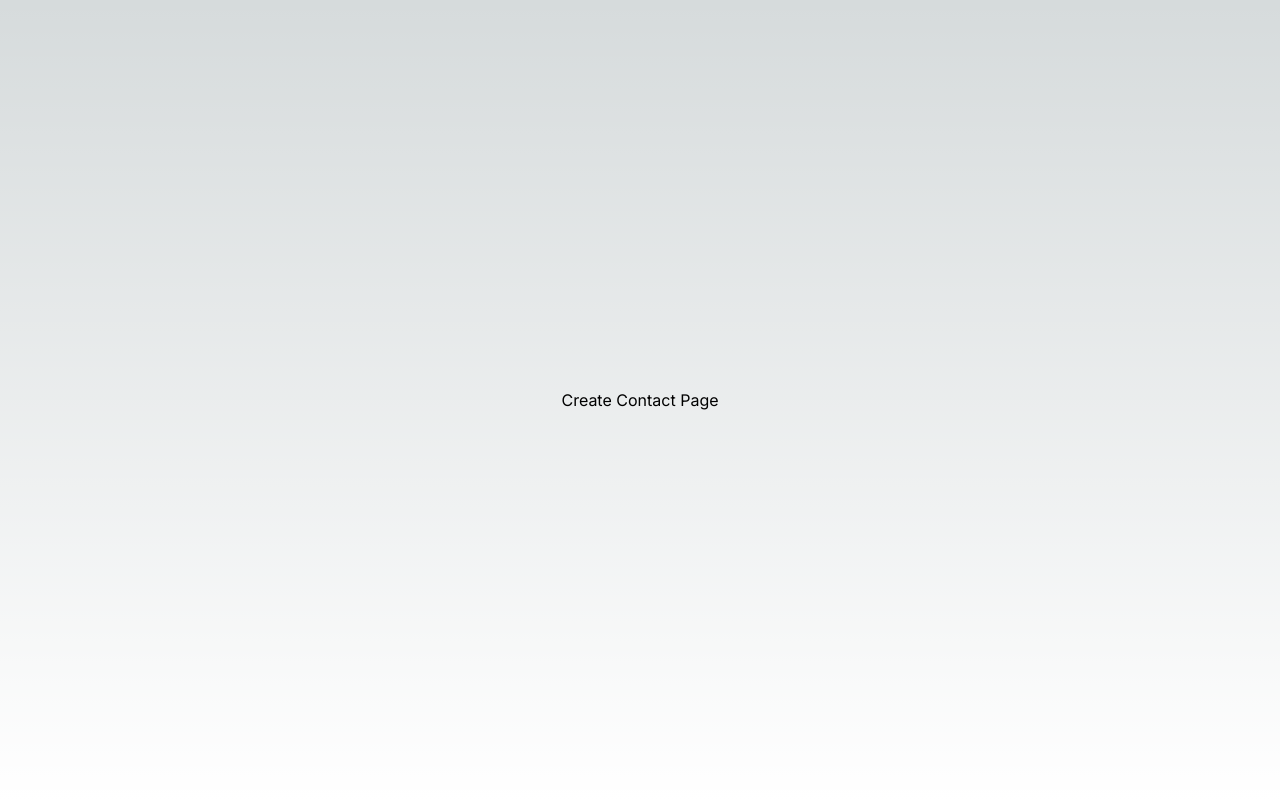
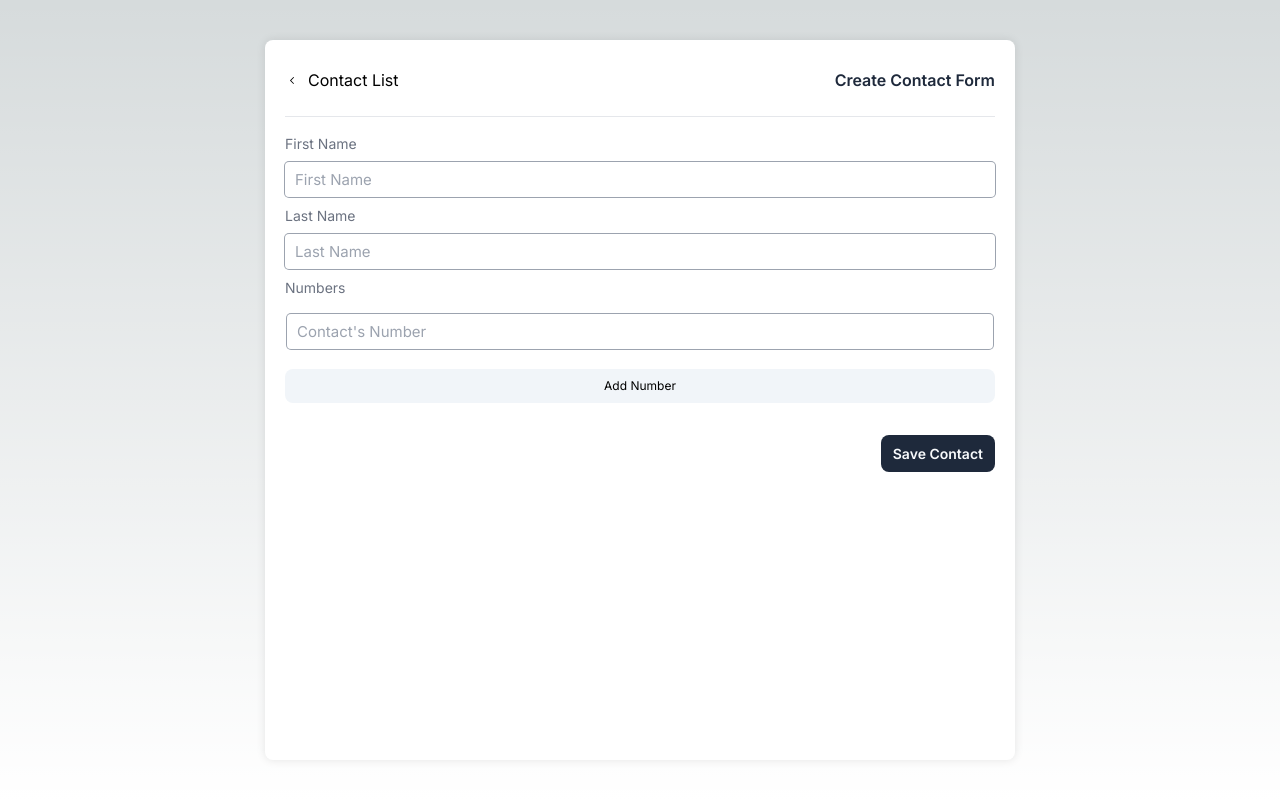
Before and after one commit to koalicioous/phonebook-project, a Next.js app: page /create in a window 1280 px wide. Built offline with nearby package versions, Linux system fonts and the light colour scheme; no server answers.

Commit message:
(improvement) handle search field change + list container

```diff
--- a/src/app/create/page.tsx
+++ b/src/app/create/page.tsx
@@ -1,9 +1,18 @@
 /** @jsxImportSource @emotion/react */
 "use client";
-import { pageContainerStyle } from "@/styles/SharedCSS";
+import CreateContactForm from "@/components/CreateContactForm";
+import { contentWrapperStyle, pageContainerStyle } from "@/styles/SharedCSS";
+import { Toaster } from "react-hot-toast";
 
 const CreateContactPage = () => {
-  return <main css={pageContainerStyle}>Create Contact Page</main>;
+  return (
+    <main css={pageContainerStyle}>
+      <div css={contentWrapperStyle}>
+        <Toaster />
+        <CreateContactForm />
+      </div>
+    </main>
+  );
 };
 
 export default CreateContactPage;
--- a/src/components/ContactDetailForm/index.tsx
+++ b/src/components/ContactDetailForm/index.tsx
@@ -19,6 +19,7 @@ import {
 } from "@/utils/helper";
 import {
   inputStyle,
+  nameTittleStyle,
   numberUpdateButtonStyle,
   saveButtonStyle,
 } from "@/styles/SharedCSS";
@@ -230,10 +231,10 @@ const ContactDetailForm = () => {
               <TrashIcon />
               <span css={menuButtonTextStyle}>Delete</span>
             </button>
-            <button css={menuButtonStyle}>
+            <Link href="/create" css={menuButtonStyle}>
               <PlusCircledIcon />
               <span css={menuButtonTextStyle}>Add New Contact</span>
-            </button>
+            </Link>
           </div>
         </div>
         <form onSubmit={handleSubmit(handleUpdateContactInfo)}>
@@ -386,12 +387,6 @@ const ContactDetailForm = () => {
   );
 };
 
-const nameTittleStyle = css`
-  font-size: 14px;
-  color: #6b7280;
-  margin-bottom: 8px;
-`;
-
 const nameStyle = css`
   font-size: 20px;
   font-weight: 600;
--- a/src/components/ContactsListWrapper/index.tsx
+++ b/src/components/ContactsListWrapper/index.tsx
@@ -153,7 +153,18 @@ const ContactsListWrapper = () => {
             </ConditionalRender>
           </div>
         </ConditionalRender>
-        <div css={contactListSectionStyle}>
+        <div
+          css={css`
+            ${contactListSectionStyle};
+            ${!!searchQuery &&
+            `
+              max-height: calc(100vh - 80px) !important;
+              @media (min-width: 768px) {
+                max-height: calc(90vh - 80px) !important;
+              }
+            `}
+          `}
+        >
           <div css={headingWrapperStyle}>
             <h1 css={headingStyle}>
               {!searchQuery ? "Contacts List" : "Search Result"}
--- /dev/null
+++ b/src/components/CreateContactForm/index.tsx
@@ -0,0 +1,257 @@
+/** @jsxImportSource @emotion/react */
+
+import { css } from "@emotion/react";
+
+import { Controller, useFieldArray, useForm } from "react-hook-form";
+import {
+  checkSpecialCharacter,
+  checkValidNumber,
+  formatAddContactPayload,
+} from "@/utils/helper";
+import ConditionalRender from "../ConditionalRender";
+import useCreateContactMutation from "@/services/contact/hooks/useCreateContactMutation";
+import { toast } from "react-hot-toast";
+import { ContactInput } from "@/services/contact/types";
+import { ApolloError } from "@apollo/client";
+import useGetContactAggregate from "@/services/contact/hooks/useGetContactAggregate";
+import {
+  inputStyle,
+  nameTittleStyle,
+  saveButtonStyle,
+} from "@/styles/SharedCSS";
+import Link from "next/link";
+import { CaretLeftIcon } from "@radix-ui/react-icons";
+import { useRouter } from "next/navigation";
+
+const CreateContactForm = () => {
+  const router = useRouter();
+  const { refetch: refetchCount } = useGetContactAggregate();
+  const { createContact, loading } = useCreateContactMutation({
+    onCompleted: () => {
+      refetchCount();
+      reset();
+      router.push("/");
+    },
+  });
+  const {
+    control,
+    register,
+    handleSubmit,
+    formState: { errors },
+    reset,
+  } = useForm<ContactInput>({
+    defaultValues: {
+      numbers: [{ value: "" }],
+    },
+  });
+
+  const { fields, append, remove } = useFieldArray({
+    name: "numbers",
+    control,
+  });
+
+  const onSubmit = async (data: ContactInput) => {
+    const submission = new Promise(async (resolve, reject) => {
+      try {
+        const res = await createContact({
+          variables: {
+            ...formatAddContactPayload(data),
+          },
+        });
+        resolve(res);
+      } catch (err) {
+        if (err instanceof ApolloError) {
+          const errorMessage = err.message;
+          reject(errorMessage);
+        } else {
+          reject("Failed to save contact");
+        }
+      }
+    });
+    toast.promise(submission, {
+      loading: "Loading",
+      success: "The contact is saved!",
+      error: (err) => `Failed: ${err}`,
+    });
+  };
+  return (
+    <div>
+      <div
+        css={{
+          marginBottom: "16px",
+          borderBottom: "1px solid #e5e7eb",
+          paddingBottom: "16px",
+          display: "flex",
+          justifyContent: "space-between",
+          alignItems: "center",
+        }}
+      >
+        <Link
+          href="/"
+          css={{
+            display: "flex",
+            alignItems: "center",
+            gap: "8px",
+            padding: "8px 12px 8px 0px",
+          }}
+        >
+          <span>
+            <CaretLeftIcon />
+          </span>
+          Contact List
+        </Link>
+        <h1 css={pageHeadingTittleStyle}>Create Contact Form</h1>
+      </div>
+
+      <form onSubmit={handleSubmit(onSubmit)}>
+        <div css={{ marginBottom: "8px" }}>
+          <div css={nameTittleStyle}>First Name</div>
+          <input
+            css={inputStyle}
+            id="firstName"
+            placeholder="First Name"
+            {...register("firstName", {
+              required: "First Name is required",
+              validate: {
+                containsSpecialCharacter: (value) =>
+                  checkSpecialCharacter(value) ||
+                  "First Name cannot contain special character",
+              },
+            })}
+          />
+          {errors.firstName && (
+            <span css={errorMessageText}>{errors.firstName.message}</span>
+          )}
+        </div>
+        <div css={{ marginBottom: "8px" }}>
+          <div css={nameTittleStyle}>Last Name</div>
+          <input
+            css={inputStyle}
+            id="lastName"
+            placeholder="Last Name"
+            {...register("lastName", {
+              required: "Last Name is required",
+              validate: {
+                containsSpecialCharacter: (value) =>
+                  checkSpecialCharacter(value) ||
+                  "Last Name cannot contain special character",
+              },
+            })}
+          />
+          {errors.lastName && (
+            <span css={errorMessageText}>{errors.lastName.message}</span>
+          )}
+        </div>
+        <div css={nameTittleStyle}>Numbers</div>
+        <div css={numberListStyle}>
+          {fields.map((field, index) => {
+            return (
+              <div
+                key={field.id}
+                css={{
+                  marginBottom: "12px",
+                }}
+              >
+                <Controller
+                  control={control}
+                  name={`numbers.${index}.value`}
+                  defaultValue={field.value}
+                  rules={{
+                    required: "Contact's Number is required",
+                    validate: {
+                      validNumber: (value) =>
+                        checkValidNumber(value) ||
+                        "Contact's Number must be a number",
+                    },
+                  }}
+                  render={({ field }) => (
+                    <div>
+                      <div
+                        css={{
+                          display: "flex",
+                          gap: "8px",
+                        }}
+                      >
+                        <input
+                          css={inputStyle}
+                          placeholder="Contact's Number"
+                          {...field}
+                        />
+                        <ConditionalRender condition={fields.length > 1}>
+                          <button
+                            type="button"
+                            onClick={() => remove(index)}
+                            css={{
+                              padding: "2px 4px",
+                              color: "#64748b",
+                            }}
+                          >
+                            ⓧ
+                          </button>
+                        </ConditionalRender>
+                      </div>
+                      {errors?.numbers?.[index]?.value && (
+                        <span css={errorMessageText}>
+                          {errors?.numbers?.[index]?.value?.message}
+                        </span>
+                      )}
+                    </div>
+                  )}
+                />
+              </div>
+            );
+          })}
+        </div>
+        <button
+          type="button"
+          css={{
+            fontSize: "12px",
+            backgroundColor: "#f1f5f9",
+            padding: "8px 8px",
+            width: "100%",
+            borderRadius: "8px",
+            marginTop: 8,
+          }}
+          onClick={() => append({ value: "" })}
+        >
+          Add Number
+        </button>
+        <div
+          style={{
+            display: "flex",
+            marginTop: 32,
+            justifyContent: "flex-end",
+          }}
+        >
+          <button type="submit" css={saveButtonStyle} disabled={loading}>
+            {loading ? "Loading..." : "Save Contact"}
+          </button>
+        </div>
+      </form>
+    </div>
+  );
+};
+
+const errorMessageText = css`
+  color: #b91c1c;
+  font-size: 12px;
+`;
+
+const pageHeadingTittleStyle = css`
+  font-size: 16x;
+  font-weight: 600;
+  color: #1e293b;
+`;
+
+const numberListStyle = css`
+  max-height: 250px;
+  overflow-y: auto;
+  padding-left: 2px;
+  padding-right: 2px;
+  padding-top: 8px;
+  @media (min-width: 768px) {
+    max-height: 400px;
+  }
+`;
+
+export default CreateContactForm;
--- a/src/components/SearchBar/index.tsx
+++ b/src/components/SearchBar/index.tsx
@@ -2,8 +2,12 @@
 
 import { ChangeEvent } from "react";
 import { css } from "@emotion/react";
-import { useSetAtom } from "jotai";
-import { SearchFields, searchFieldAtom } from "@/services/contact/atom";
+import { useAtom, useAtomValue, useSetAtom } from "jotai";
+import {
+  SearchFields,
+  searchFieldAtom,
+  searchQueryAtom,
+} from "@/services/contact/atom";
 import useGetContactList from "@/services/contact/hooks/useGetContactList";
 
 type SearchBarProps = {
@@ -12,6 +16,7 @@ type SearchBarProps = {
 
 const SearchBar = ({ handleSearchContact }: SearchBarProps) => {
   const { refetch } = useGetContactList();
+  const [searchQuery, setSearchQuery] = useAtom(searchQueryAtom);
   const setSearchField = useSetAtom(searchFieldAtom);
   return (
     <div
@@ -27,9 +32,12 @@ const SearchBar = ({ handleSearchContact }: SearchBarProps) => {
         onChange={(e) => {
           setSearchField(e.target.value as SearchFields);
           setTimeout(() => {
-            refetch;
+            handleSearchContact({
+              target: { value: searchQuery },
+            } as ChangeEvent<HTMLInputElement>);
           }, 200);
         }}
+        value={useAtomValue(searchFieldAtom)}
       >
         <option value="first_name">First Name</option>
         <option value="last_name">Last Name</option>
@@ -38,8 +46,12 @@ const SearchBar = ({ handleSearchContact }: SearchBarProps) => {
       <input
         type="text"
         css={input}
+        value={searchQuery}
         placeholder="Type to search contact"
-        onChange={handleSearchContact}
+        onChange={(e) => {
+          setSearchQuery(e.target.value);
+          handleSearchContact(e);
+        }}
       />
     </div>
   );
--- a/src/styles/SharedCSS/index.tsx
+++ b/src/styles/SharedCSS/index.tsx
@@ -77,3 +77,9 @@ export const saveButtonStyle = css`
     background-color: #0f172a;
   }
 `;
+
+export const nameTittleStyle = css`
+  font-size: 14px;
+  color: #6b7280;
+  margin-bottom: 8px;
+`;
```
